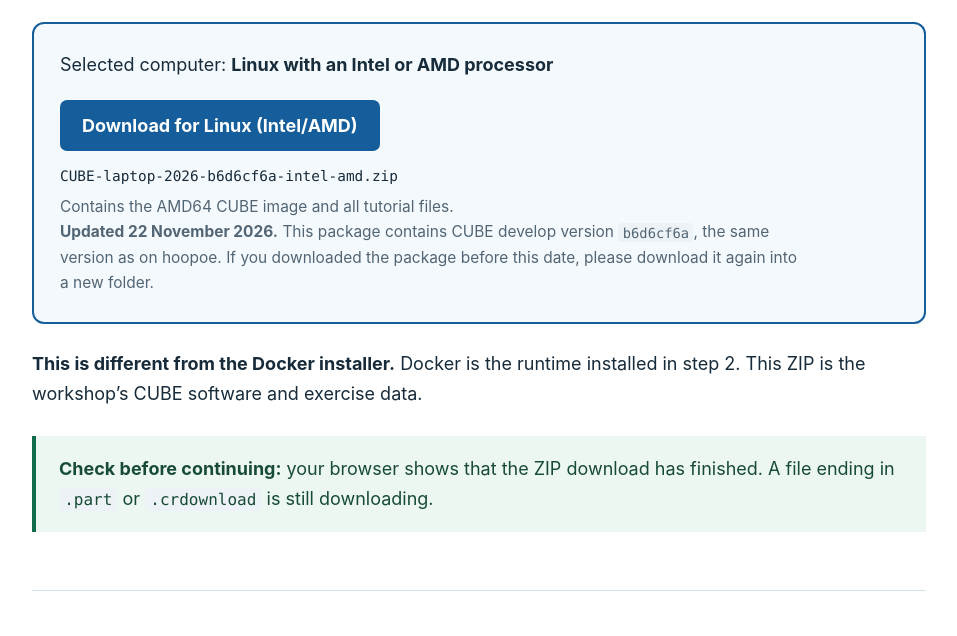
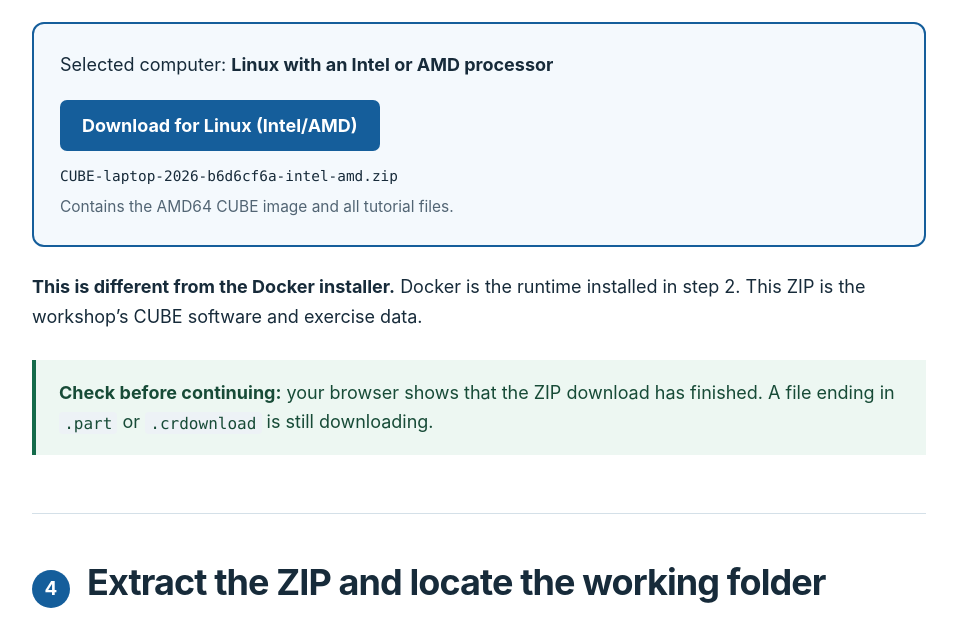
Before and after one commit to balerahul/cube-workshop-user-machine-guide, a plain HTML site: page index.html in a window 1280 px wide. Shown: the part 7077-7713 px from the top of the page, without its empty margins (314-1271 px from the left). Drawn offline with Linux system fonts and the light colour scheme.

Commit message:
Remove package update notice from the download step
Co-Authored-By: Claude Opus 5.5 <noreply@anthropic.com>

```diff
--- a/index.html
+++ b/index.html
@@ -87,7 +87,7 @@ sudo usermod -aG docker &quot;$USER&quot;</code></pre></div><p>Save your work, s
 
 <section id="download" class="guide-step"><div class="step-heading"><span>3</span><h2>Download the CUBE tutorial package</h2></div>
   <p>Download <strong>one ZIP file</strong> using the button below. It contains the CUBE package, input files, mesh, launchers, and an offline copy of this guide.</p>
-  <div class="download-panel" id="download-panel"><p>Selected computer: <strong data-computer-label>Mac with Apple Silicon</strong></p><a class="primary-button" id="download-bundle" href="downloads/CUBE-laptop-2026-b6d6cf6a-arm64.zip" download>Download for Mac (Apple Silicon)</a><p class="filename" id="bundle-filename">CUBE-laptop-2026-b6d6cf6a-arm64.zip</p><p class="small" id="download-size">Contains the ARM64 CUBE image and all tutorial files.</p><p class="small"><strong>Updated 22 November 2026.</strong> This package contains CUBE develop version <code>b6d6cf6a</code>, the same version as on hoopoe. If you downloaded the package before this date, please download it again into a new folder.</p></div>
+  <div class="download-panel" id="download-panel"><p>Selected computer: <strong data-computer-label>Mac with Apple Silicon</strong></p><a class="primary-button" id="download-bundle" href="downloads/CUBE-laptop-2026-b6d6cf6a-arm64.zip" download>Download for Mac (Apple Silicon)</a><p class="filename" id="bundle-filename">CUBE-laptop-2026-b6d6cf6a-arm64.zip</p><p class="small" id="download-size">Contains the ARM64 CUBE image and all tutorial files.</p></div>
   <div id="offline-download-note" class="checkpoint" hidden><strong>The tutorial package is already available.</strong> This is its offline guide. Continue to step 4 and locate the extracted folder containing <code>run.sh</code> and <code>run.ps1</code>.</div>
   <div id="kit-architecture-warning" class="attention" hidden><strong>This package does not match the selected processor.</strong> Ask the organizer for the ZIP matching your actual processor, then extract that ZIP into a fresh folder. Changing the guide’s computer selection does not change the CUBE binary inside the ZIP.</div>
   <p><strong>This is different from the Docker installer.</strong> Docker is the runtime installed in step 2. This ZIP is the workshop’s CUBE software and exercise data.</p>
```
